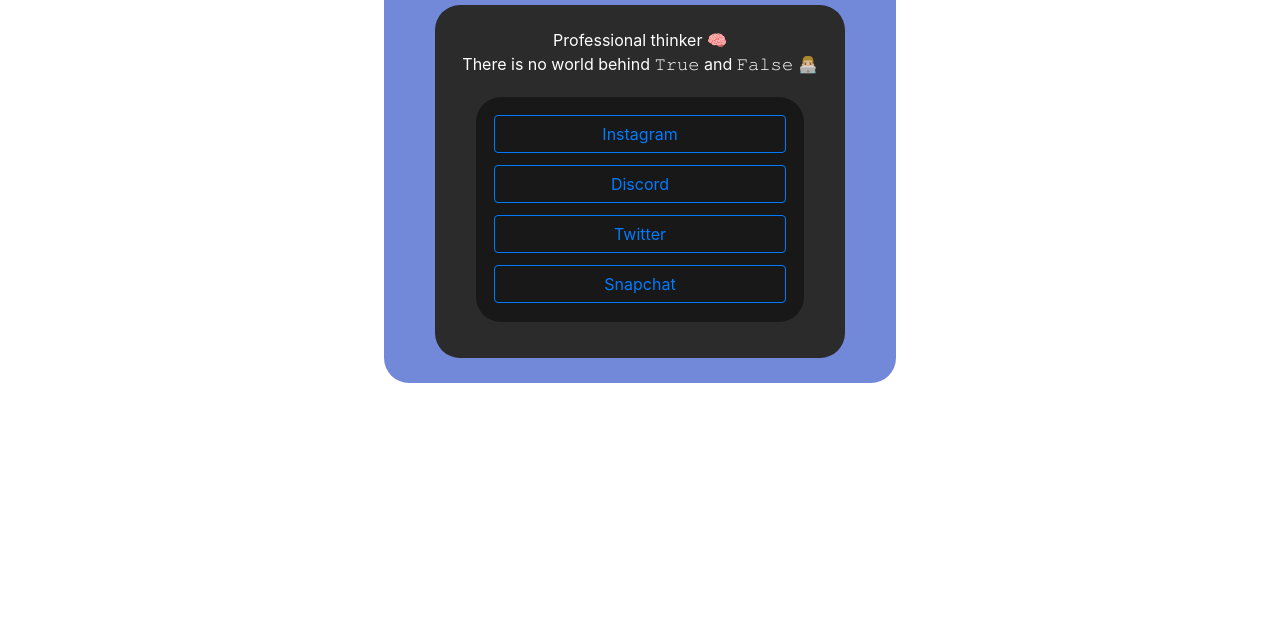
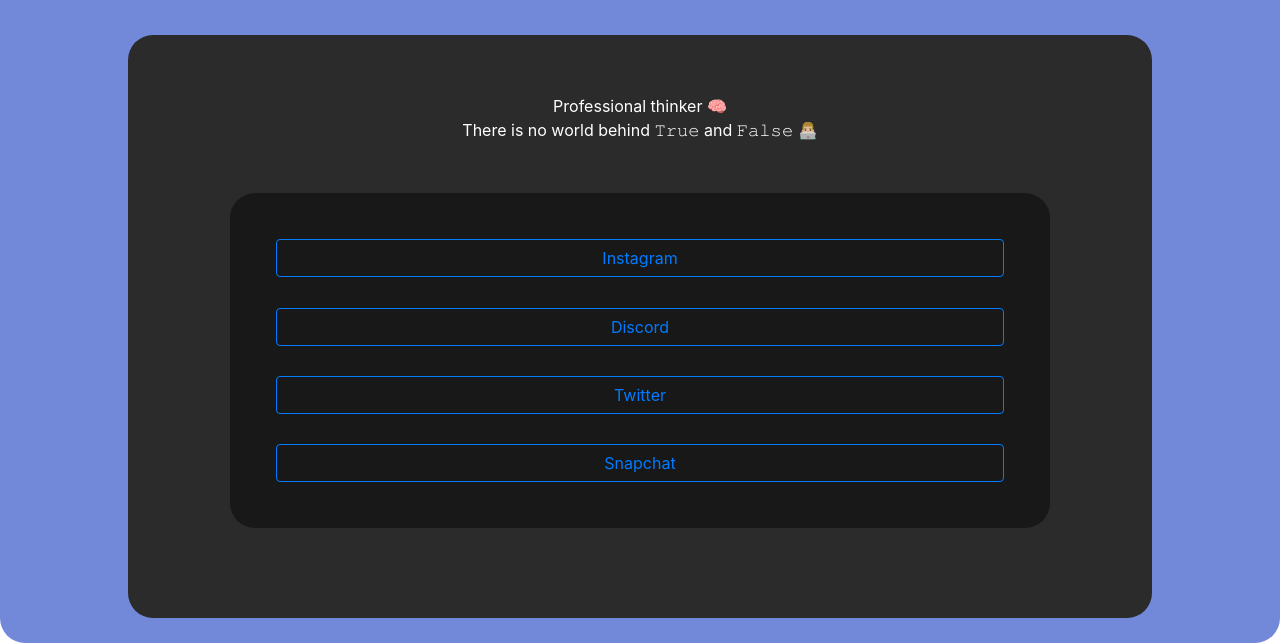
Before and after one commit to chr3st5an/InstaBio, a plain HTML site: page index.html in a window 1280 px wide. Shown: the part 267-910 px from the top of the page. Before the commit the page ends 800 px from the top, so only its background shows below. Drawn offline with nearby package versions, Linux system fonts and the light colour scheme.

Commit message:
Update main.css

```diff
--- a/css/main.css
+++ b/css/main.css
@@ -14,8 +14,8 @@
     padding-top: 2%;
     padding-bottom: 2%;
     margin-top: 2%;
-    margin-left: 30%;
-    margin-right: 30%;
+    /*margin-left: 30%;
+    margin-right: 30%;*/
     border-radius: 25px;
 }
 
```
